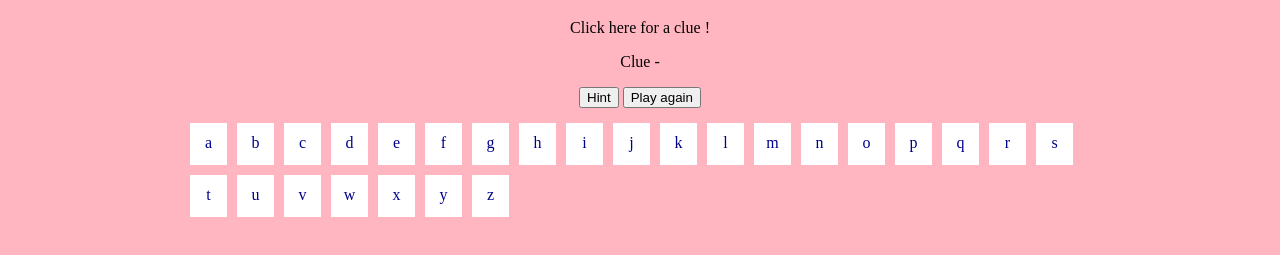
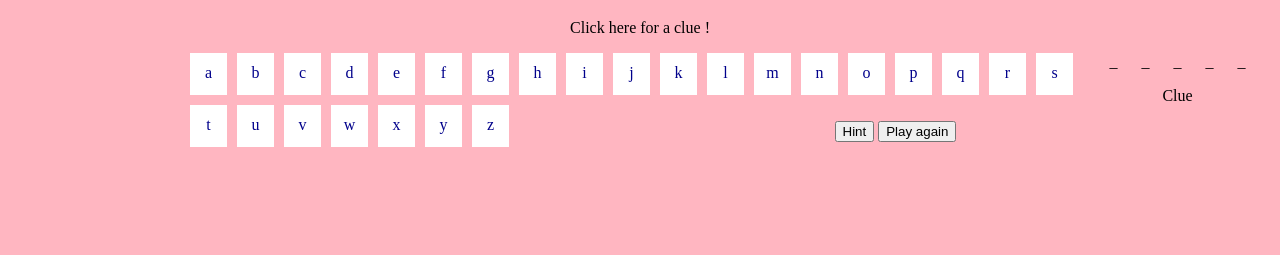
Before and after one commit to thegcoder/General-Assembly-Project-1-Hangman, a plain HTML site: page index.html in a window 1280 px wide. Shown: the part 61-316 px from the top of the page. Drawn offline with Linux system fonts and the light colour scheme.

Commit message:
added hidden word ul

```diff
--- a/hangman.css
+++ b/hangman.css
@@ -15,8 +15,23 @@ body {
   cursor: pointer;
   border: solid 1px #fff;
 }
+
 #alphabet {
     margin: 15px auto;
     padding: 0;
     max-width: 900px;
 }
+
+.hiddenword {
+    margin: 0;
+    padding: 0;
+    display: block;
+}
+
+.hiddenword li {
+    position: relative;
+    list-style: none;
+    margin: 0;
+    display: inline-block;
+    padding: 0 10px;
+}
--- a/index.html
+++ b/index.html
@@ -6,21 +6,11 @@
   </head>
   <body>
     <div class="wrapper">
-        <h1>Hangman</h1>
-         <p>Click here for a clue ! </p>
-     </div>
-     <div class="wrapper">
-         <div id="buttons">
-         </div>
-         <p id="categoryName"></p>
-         <div id="hold">
-         </div>
-         <p id="mylives"></p>
-         <p id="clue">Clue -</p>
-         <div class="container">
-           <button id="hint">Hint</button>
-           <button id="reset">Play again</button>
-         </div>
+      <h1>Hangman</h1>
+      <p>Click here for a clue ! </p>
+    </div>
+    <div class="wrapper">
+       <div id="buttons">
          <ul id="alphabet">
            <li class="letter">a</li>
            <li class="letter">b</li>
@@ -49,6 +39,23 @@
            <li class="letter">y</li>
            <li class="letter">z</li>
          </ul>
+       </div>
+       <p id="categoryName"></p>
+       <div>
+         <ul class="hiddenword">
+           <li class="guess">_</li>
+           <li class="guess">_</li>
+           <li class="guess">_</li>
+           <li class="guess">_</li>
+           <li class="guess">_</li>
+         </ul>
+       </div>
+       <p id="mylives"></p>
+       <p id="clue">Clue </p>
+       <div class="container">
+         <button id="hint">Hint</button>
+         <button id="reset">Play again</button>
+       </div>
      </div>
   </body>
 </html>
```
